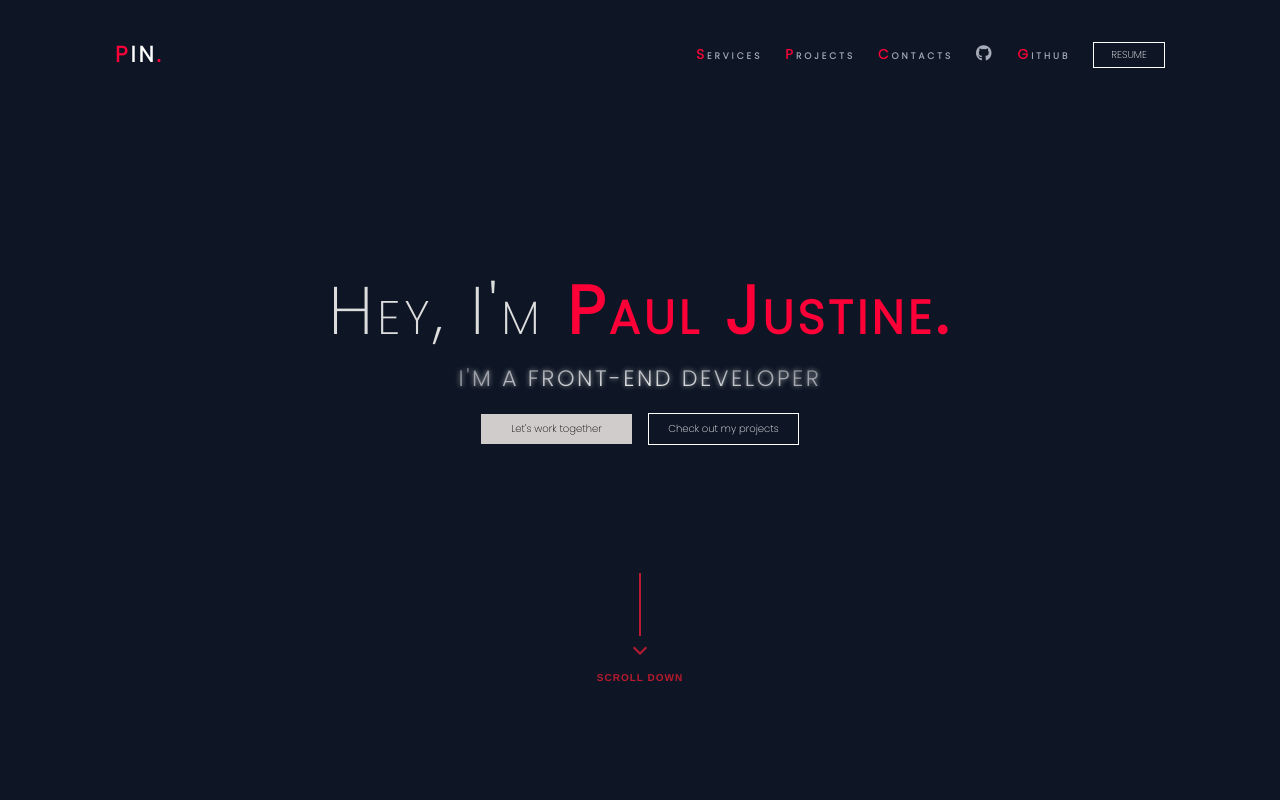
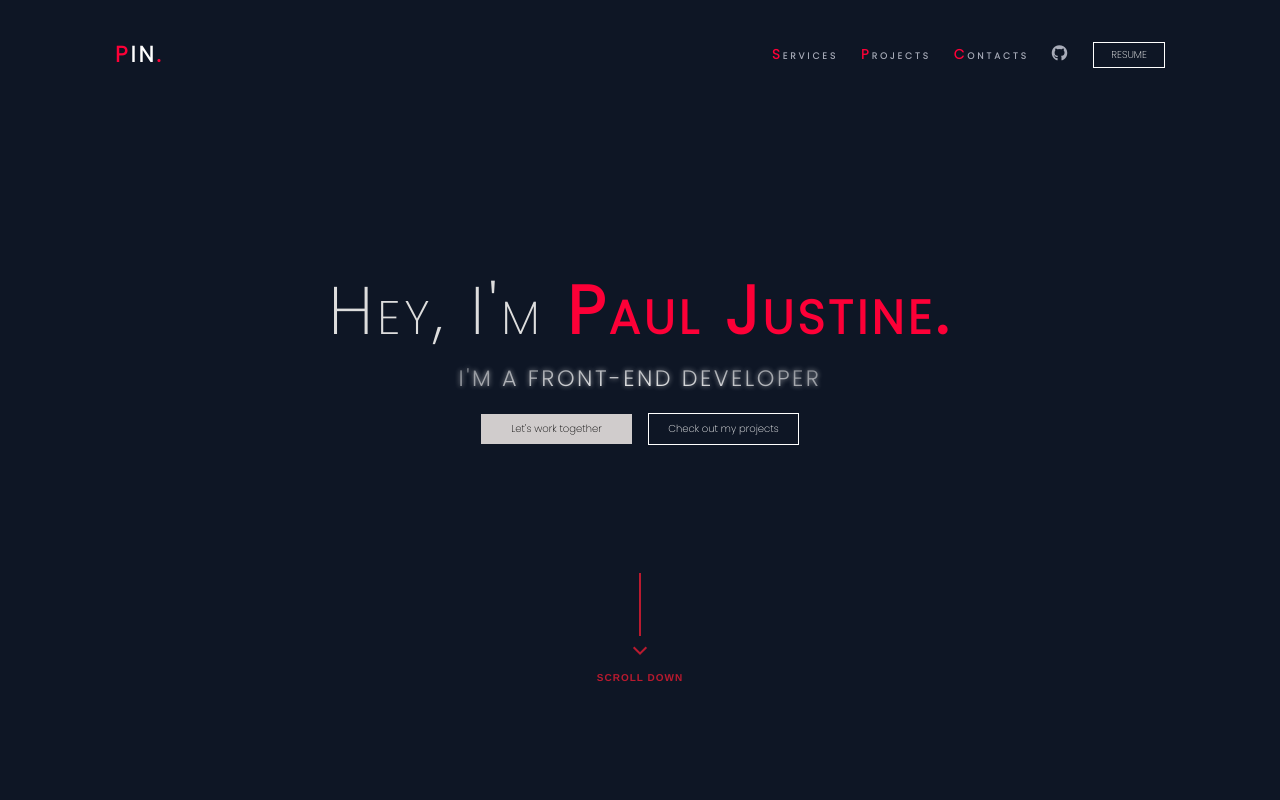
Before and after one commit to PaulPintang/Portfolio, a React (Create React App) app: page / in a window 1280 px wide. Shown: the top 800 px of the page. Built offline with nearby package versions, Linux system fonts and the light colour scheme.

Commit message:
hide github icon on mobile layout

```diff
--- a/src/components/Nav/index.jsx
+++ b/src/components/Nav/index.jsx
@@ -85,7 +85,7 @@ const Nav = () => {
                         <i className="fab fa-github"></i>
                       </a>
                     </li>
-                    <li onClick={handleShow}>
+                    <li onClick={handleShow} className="hide-link">
                       <a href="https://github.com/PaulPintang">
                         <span>G</span>ithub
                       </a>
--- a/src/components/Nav/styles.css
+++ b/src/components/Nav/styles.css
@@ -76,6 +76,9 @@ header .menu .resume .tp:hover {
 .show{
   display: block;
 }
+.hide-link{
+  display: none;
+}
 @media (max-width: 768px) {
 header .show-nav-h {
     height: 100vh;
@@ -122,8 +125,10 @@ flex-direction: column;
   top: 30px;
   right: 30px;
 }
-
 .show{
   display: none;
 }
+.hide-link {
+  display: block;
 }
+}
```
